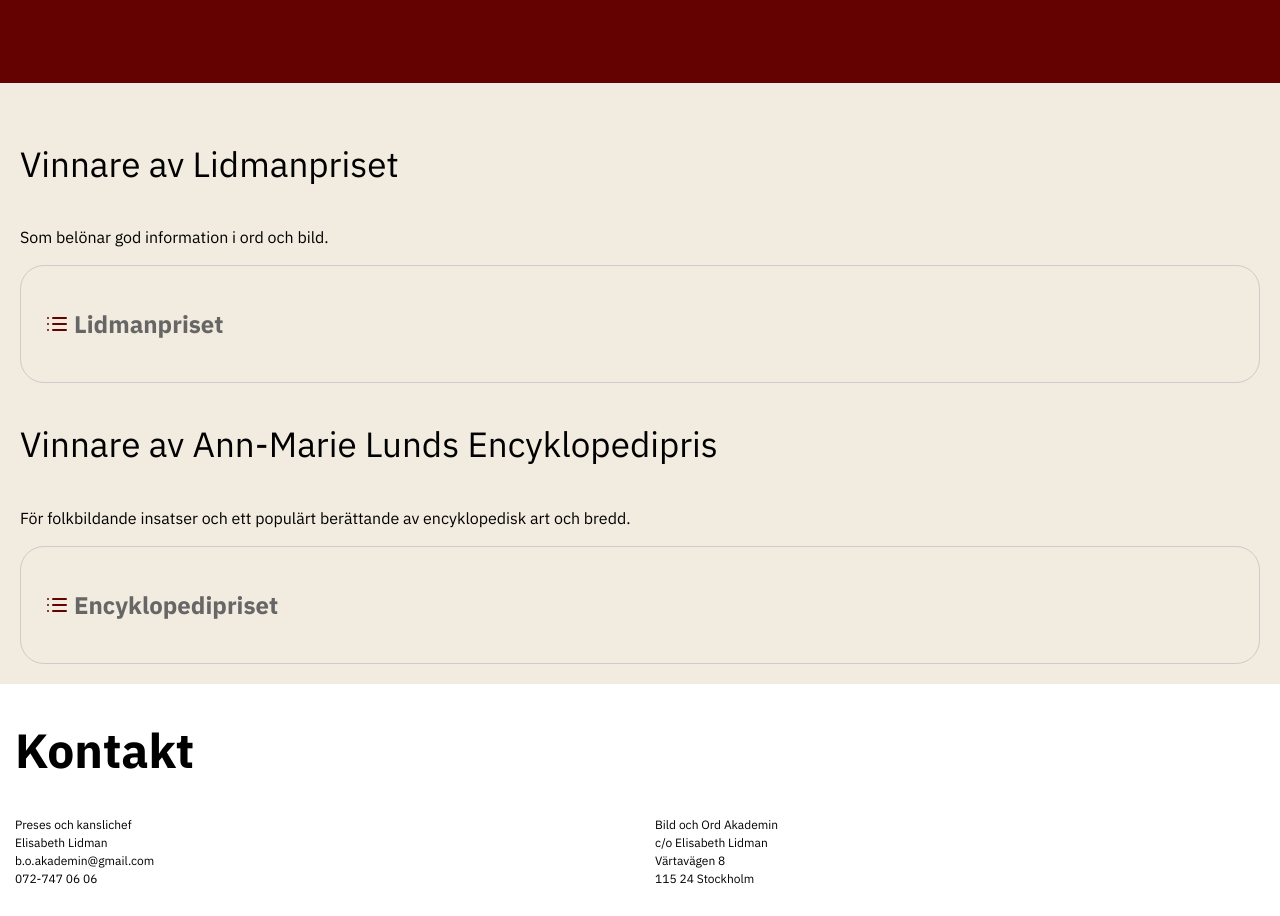
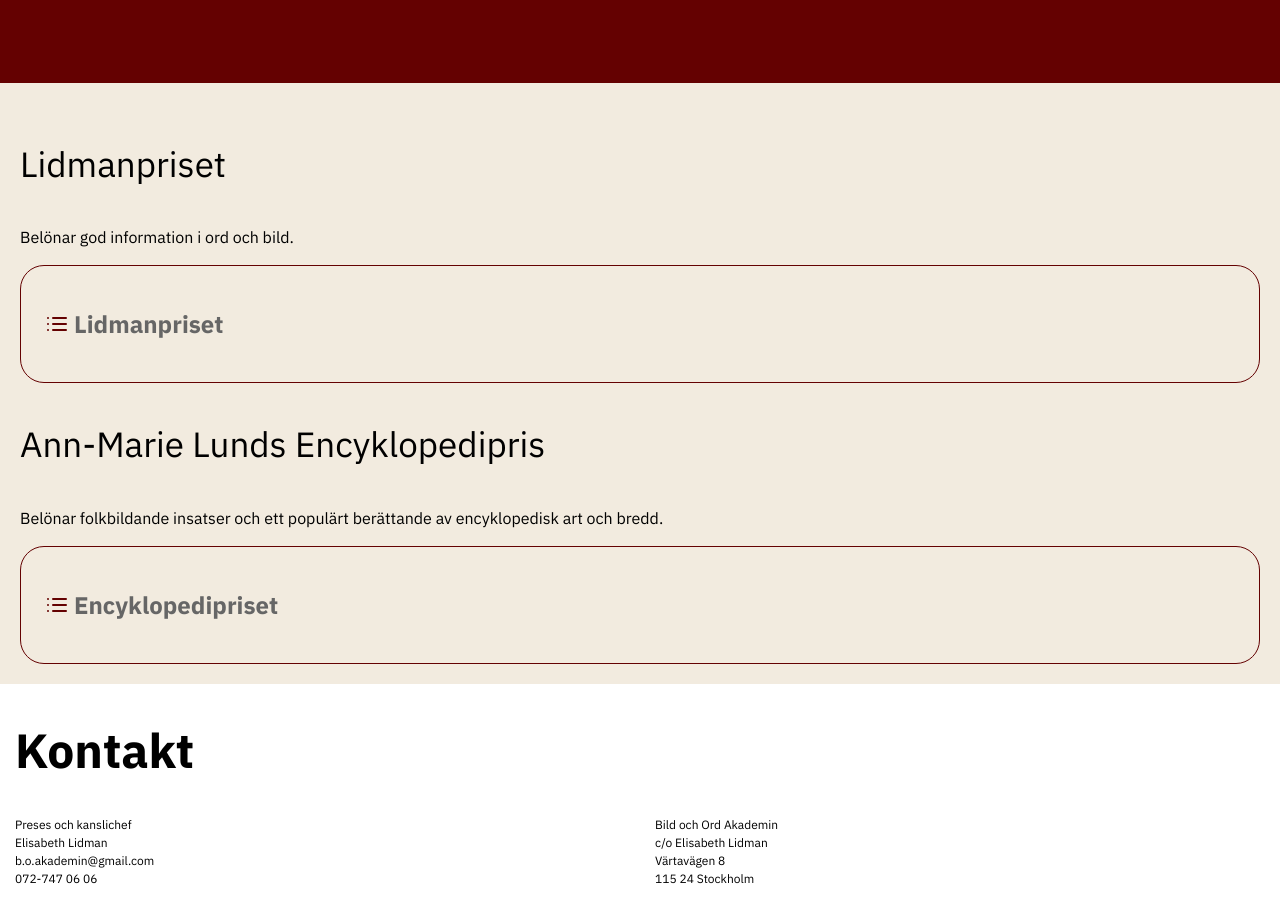
Before and after one commit to moablomkvist/BOA, a React (Create React App) app: page /priser in a window 1280 px wide. Shown: the part 980-1896 px from the top of the page. Built offline with nearby package versions, Linux system fonts and the light colour scheme.

Commit message:
color-change-priser

```diff
--- a/src/index.css
+++ b/src/index.css
@@ -258,7 +258,7 @@ a:hover {
   cursor: pointer;
   color: #666;
   padding: 0.5em 1.5em;
-  border: solid 1px #ccc;
+  border: solid 1px #640101;
   border-radius: 1.5em;
   display: flex;
   justify-content: space-between;
--- a/src/pages/Priser.js
+++ b/src/pages/Priser.js
@@ -18,14 +18,14 @@ export const Priser = () => {
       </article>
 
       <article className="priser">
-        <h3>Vinnare av Lidmanpriset</h3>
+        <h3>Lidmanpriset</h3>
         <p>
-          Som belönar god information i ord och bild.
+          Belönar god information i ord och bild.
         </p>
         <Lidman />
-        <h3>Vinnare av Ann-Marie Lunds Encyklopedipris</h3>
+        <h3>Ann-Marie Lunds Encyklopedipris</h3>
         <p>
-          För folkbildande insatser och ett populärt berättande av encyklopedisk art och bredd.
+          Belönar folkbildande insatser och ett populärt berättande av encyklopedisk art och bredd.
         </p>
         <Encyklopedi />
       </article>
```
